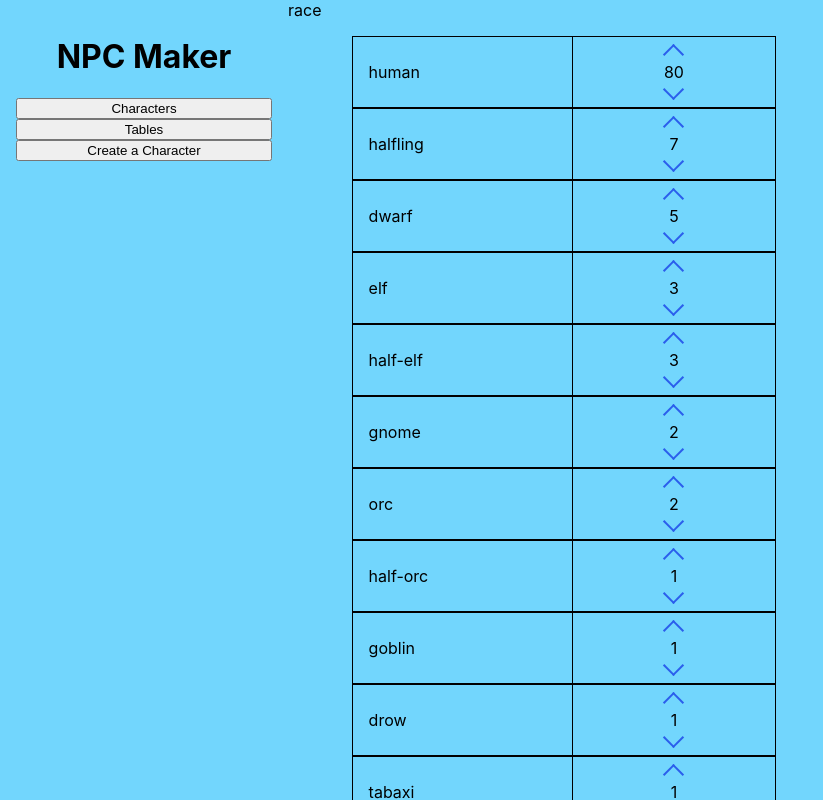
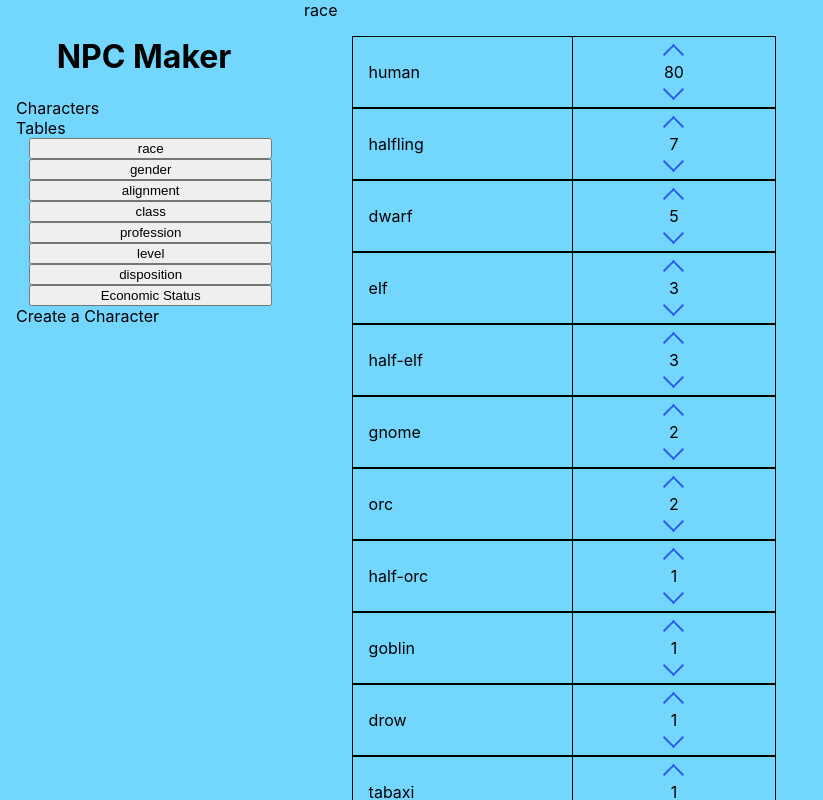
Before and after one commit to ClaySamuelC/NPC-Maker, a React app: page / in a window 1280 px wide. Shown: the top 800 px of the page, without its empty margins (0-823 px from the left). Built offline with nearby package versions, Linux system fonts and the light colour scheme.

Commit message:
Fix reactive table elements with weight changes.

```diff
--- a/package.json
+++ b/package.json
@@ -32,7 +32,7 @@
     "jest-resolve": "^27.4.2",
     "jest-watch-typeahead": "^1.0.0",
     "mini-css-extract-plugin": "^2.4.5",
-    "mysql": "^2.18.1",
+    "mongodb": "^4.12.1",
     "postcss": "^8.4.4",
     "postcss-flexbugs-fixes": "^5.0.2",
     "postcss-loader": "^6.2.1",
--- a/src/components/App.css
+++ b/src/components/App.css
@@ -1,4 +1,7 @@
 .app {
+  min-width: 100vw;
+  min-height: 100vh;
+  width: 100%;
   height: 100%;
   display: flex;
   background-color: #72d6fd;
--- a/src/components/App.jsx
+++ b/src/components/App.jsx
@@ -1,17 +1,18 @@
-import React from 'react'
+import React, {useState} from 'react'
 
 import './App.css';
 import {tables} from '../dict.js';
-import Trait from './Trait/Trait.jsx';
 import Table from './Table/Table.jsx';
 import Banner from './Banner/Banner.jsx';
 
 const App = () => {
+  const [currentTable, setCurrentTable] = useState(tables[0]);
+
   return (
     <div className="app">
-      <Banner />
+      <Banner setTable={setCurrentTable} />
 
-      <Table table={tables[0]}/>
+      <Table table={currentTable} />
     </div>
   );
 };
--- a/src/components/Banner/Banner.css
+++ b/src/components/Banner/Banner.css
@@ -7,7 +7,16 @@
   text-align: center;
 }
 
-.redirects {
+.contentTypes {
   display: flex;
   flex-direction: column;
 }
+
+.tables {
+  display: flex;
+  flex-direction: column;
+}
+
+.tableTitle {
+  margin-left: 1em;
+}
--- a/src/components/Banner/Banner.jsx
+++ b/src/components/Banner/Banner.jsx
@@ -1,15 +1,23 @@
 import React from 'react';
 import './Banner.css';
+import {tables} from '../../dict.js';
 
-const Banner = () => {
+const Banner = ({setTable}) => {
   return (
     <div className="banner">
       <h1 className="title">NPC Maker</h1>
 
-      <div className="redirects">
-        <button>Characters</button>
-        <button>Tables</button>
-        <button>Create a Character</button>
+      <div className="contentTypes">
+        <div className="contentType">Characters</div>
+        <div className="tables">
+          <div>Tables</div>
+          {tables.map((el, i) => {
+            return (
+              <button className="tableTitle" key={i} onClick={() => setTable(el)}>{el.title}</button>
+            )
+          })}
+        </div>
+        <div className="contentType">Create a Character</div>
       </div>
     </div>
   );
--- a/src/components/Table/Table.css
+++ b/src/components/Table/Table.css
@@ -5,23 +5,3 @@
 .tableContainer {
   display: flex column;
 }
-
-.tableRow {
-  border: 1px solid black;
-  list-style-type: none;
-  margin-right: 5%;
-  margin-left: 5%;
-  display: flex;
-  justify-content: space-between;
-  width: 5 em;
-  align-items: stretch;
-}
-
-.tableItemName {
-  text-align: left;
-  padding-left: 1em;
-  flex: 1 1 0%;
-  border-right: 1px solid black;
-  display: flex;
-  align-items: center;
-}
--- a/src/components/Table/Table.jsx
+++ b/src/components/Table/Table.jsx
@@ -1,4 +1,4 @@
-import React, {useState} from 'react';
+import React, {useState, useEffect} from 'react';
 import Weight from '../Weight/Weight.jsx';
 import './Table.css';
 
@@ -6,24 +6,20 @@ const Table = ({ table }) => {
   const [rows, setRows] = useState(table.values);
 
   const handleUpdateRows = (name, updatedRow) => {
-    const updatedRows = rows.map((row) =>
+    setRows(rows.map((row) =>
       row.name === name ? updatedRow : row
-    );
+    ));
+  };
 
-    setRows(updatedRows);
-  };
+  useEffect(() => setRows(table.values), [table]);
 
   return (
     <div className="table">
       <div className="tableTitle">{table.title}</div>
 
       <ul className="tableContainer">
-        {table.values.map((el, i) => {return (
-          <li className="tableRow" key={i}>
-            <div className="tableItemName">{el.name}</div>
-
-            <Weight row={rows[i]} setWeight={handleUpdateRows}/>
-          </li>
+        {rows.map((el, i) => {return (
+          <Weight key={i} row={rows[i]} setWeight={handleUpdateRows}/>
         )})}
       </ul>
 
--- a/src/components/Weight/Weight.css
+++ b/src/components/Weight/Weight.css
@@ -1,3 +1,14 @@
+.tableRow {
+  border: 1px solid black;
+  list-style-type: none;
+  margin-right: 5%;
+  margin-left: 5%;
+  display: flex;
+  justify-content: space-between;
+  width: 5 em;
+  align-items: stretch;
+}
+
 .weightContainer {
   padding-left: 1em;
   flex: 1 1 0%;
@@ -29,3 +40,12 @@
 .arrowButtonDown {
   transform: rotate(45deg);
 }
+
+.weightName {
+  text-align: left;
+  padding-left: 1em;
+  flex: 1 1 0%;
+  border-right: 1px solid black;
+  display: flex;
+  align-items: center;
+}
--- a/src/components/Weight/Weight.jsx
+++ b/src/components/Weight/Weight.jsx
@@ -12,13 +12,17 @@ const Weight = ({row, setWeight}) => {
   };
 
   return (
-    <div className="weightContainer">
-      <div className="arrowButton arrowButtonUp" onClick={() => changeWeight(1)}/>
+    <li className="tableRow">
+      <div className="weightName">{row.name}</div>
 
-      <div className="weightValue">{row.weight}</div>
+      <div className="weightContainer">
+        <div className="arrowButton arrowButtonUp" onClick={() => changeWeight(1)}/>
 
-      <div className="arrowButton arrowButtonDown" onClick={() => changeWeight(-1)} />
-    </div>
+        <div className="weightValue">{row.weight}</div>
+
+        <div className="arrowButton arrowButtonDown" onClick={() => changeWeight(-1)} />
+      </div>
+    </li>
   )
 }
 
```
Also changed, not shown: 1 other file (tests, documents, lock files or other folders).
